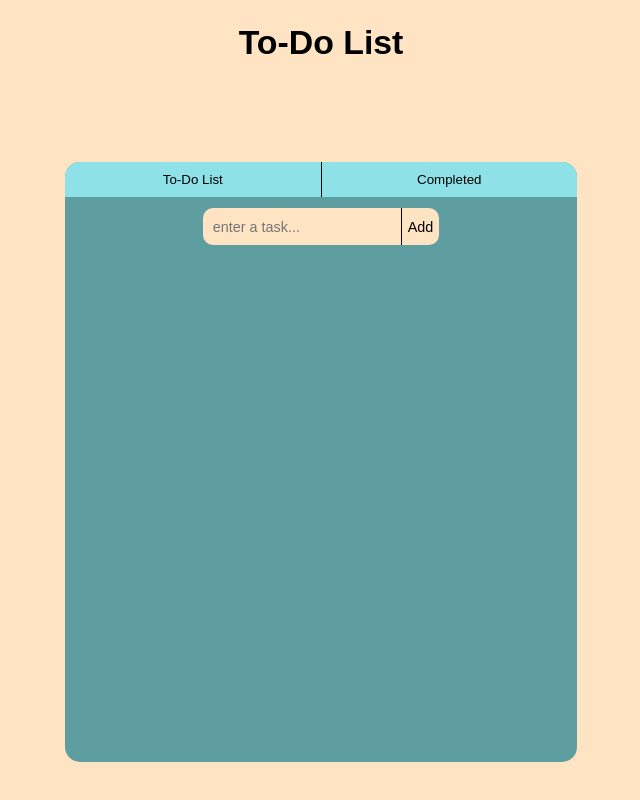
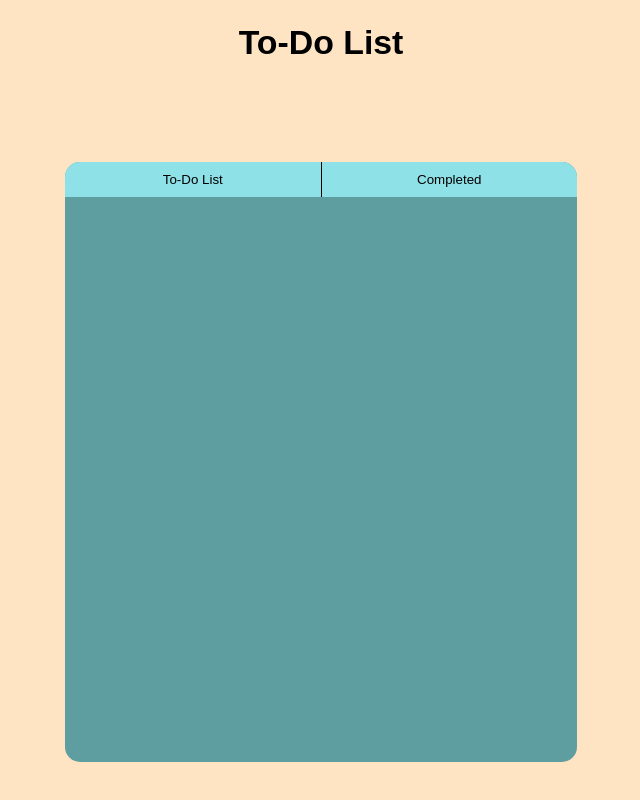
Before and after one commit to cotton-r/react-to-do-list, a React (Create React App) app in the folder my-app/: page / in a window 1280 px wide. Both pictures are taken after a click on the button "Completed". Shown: the top 800 px of the page, without its empty margins (319-959 px from the left). Built offline with nearby package versions, Linux system fonts and the light colour scheme.

Commit message:
added function to toggle between to do list and completed list

```diff
--- a/my-app/src/Components/App/App.js
+++ b/my-app/src/Components/App/App.js
@@ -12,11 +12,15 @@ class App extends React.Component {
 
     this.state= {
       tasks: [],
-      completedTasks: []
+      completedTasks: [],
+      toDoListVisibility: "block",
+      completedListVisibility: "none"
     };
 
     this.addItem = this.addItem.bind(this);
     this.completeItem = this.completeItem.bind(this);
+    this.toggleToDoList = this.toggleToDoList.bind(this);
+    this.toggleCompletedList = this.toggleCompletedList.bind(this);
   }
 
   addItem(task) {
@@ -38,6 +42,17 @@ class App extends React.Component {
     }))
   }
 
+  toggleToDoList() {
+    this.setState({ toDoListVisibility: "block" });
+    this.setState({ completedListVisibility: "none" })
+  }
+
+  toggleCompletedList() {
+      this.setState({ completedListVisibility: "block" });
+      this.setState({ toDoListVisibility: "none" })
+  }
+
+
   render() {
     return (
       <div>
@@ -45,14 +60,19 @@ class App extends React.Component {
           To-Do List
         </h1>
         <div className="App">
-          <TabBar />
+          <TabBar
+            toggleToDoList={this.toggleToDoList}
+            toggleCompletedList={this.toggleCompletedList}
+          />
           <ToDoList
             addItem={this.addItem}
             tasks={this.state.tasks}
             onComplete={this.completeItem}
+            toDoListVisibility={this.state.toDoListVisibility}
           />
           <CompletedList
             completedTasks={this.state.completedTasks}
+            completedListVisibility={this.state.completedListVisibility}
           />
         </div>
       </div>
--- a/my-app/src/Components/CompletedList/CompletedList.css
+++ b/my-app/src/Components/CompletedList/CompletedList.css
@@ -0,0 +1,13 @@
+.CompletedList {
+    display: flex;
+    flex-direction: column;
+    height: 505px;
+    align-items: flex-start;
+    overflow: auto;
+    scroll-behavior: smooth;
+    border-radius: 0px 0px 15px 15px;
+    width: 90%;
+    margin-left: auto;
+    margin-right: auto;
+    margin-top: 20px;
+}
--- a/my-app/src/Components/CompletedList/CompletedList.js
+++ b/my-app/src/Components/CompletedList/CompletedList.js
@@ -1,10 +1,12 @@
 import React from 'react';
+import '../CompletedList/CompletedList.css';
 
 import TaskItem from '../TaskItem/TaskItem';
 
 class CompletedList extends React.Component {
     render() {
         return (
+            <div style={{display: this.props.completedListVisibility}}>
                 <div className="CompletedList">
                     {
                         this.props.completedTasks.map((task, index) => {
@@ -16,6 +18,7 @@ class CompletedList extends React.Component {
                         })
                     }
                 </div>
+            </div>
         )
     }
 }
--- a/my-app/src/Components/TabBar/TabBar.js
+++ b/my-app/src/Components/TabBar/TabBar.js
@@ -6,11 +6,19 @@ class TabBar extends React.Component {
     render() {
         return (
             <div className="TabBar">
-                <button className="Tab-button" id="to-do-list-button">
+                <button
+                    className="Tab-button"
+                    id="to-do-list-button"
+                    onClick={this.props.toggleToDoList}
+                >
                     To-Do List
                 </button>
                 <div className="divider"></div>
-                <button className="Tab-button" id="completed-button">
+                <button
+                    className="Tab-button"
+                    id="completed-button"
+                    onClick={this.props.toggleCompletedList}
+                >
                     Completed
                 </button>
             </div>
--- a/my-app/src/Components/ToDoList/ToDoList.js
+++ b/my-app/src/Components/ToDoList/ToDoList.js
@@ -7,7 +7,7 @@ import TaskItem from '../TaskItem/TaskItem';
 class ToDoList extends React.Component {
     render() {
         return (
-            <div>
+            <div style={{display: this.props.toDoListVisibility}}>
                 <div className="InputField">
                     <InputField
                         addItem={this.props.addItem}
```
Lines whose indentation alone changed are shown as unchanged.
